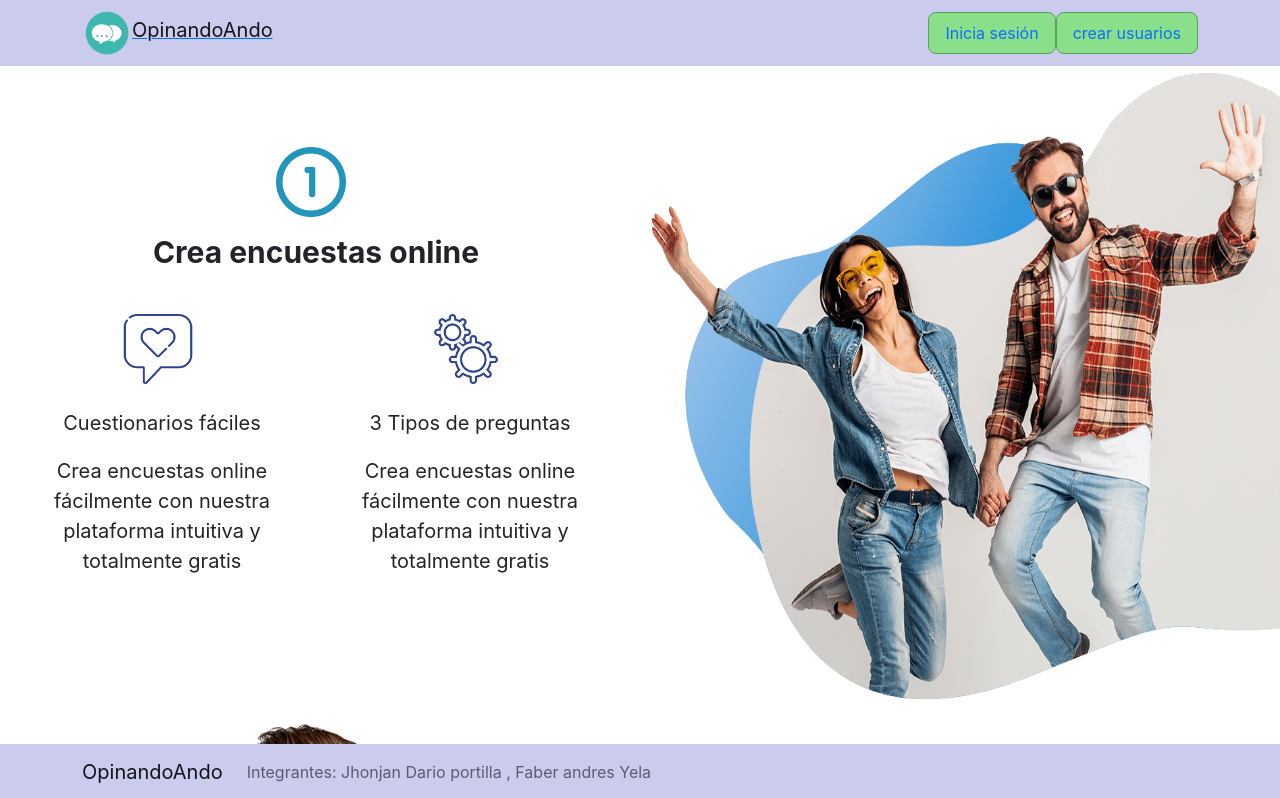
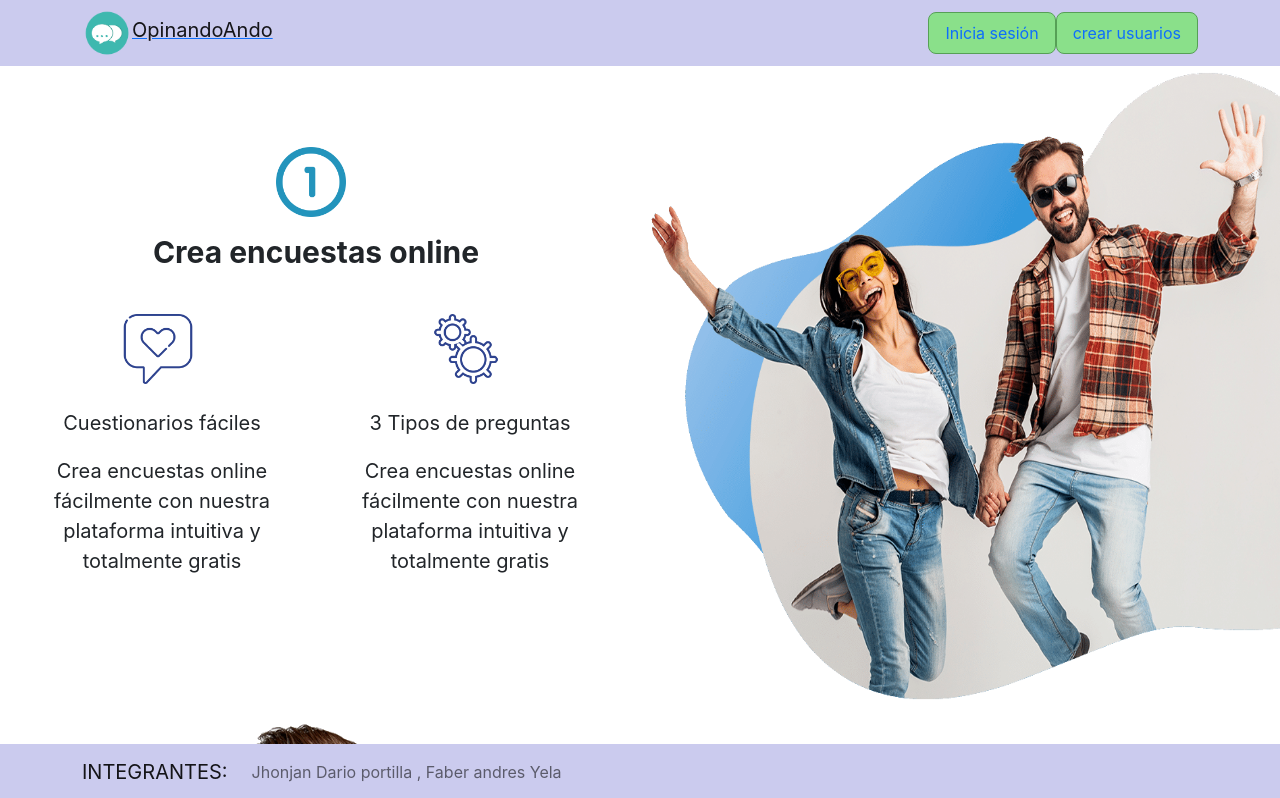
Before and after one commit to Dariiob/frontend1, a React (Create React App) app: page / in a window 1280 px wide. Shown: the top 798 px of the page. Built offline with nearby package versions, Linux system fonts and the light colour scheme; the HTML template or start-up script is replaced by a standard one.

Commit message:
prueba15

```diff
--- a/src/components/footer/Footer.jsx
+++ b/src/components/footer/Footer.jsx
@@ -8,10 +8,10 @@ function Footer() {
       <footer className="footer">
         <Navbar>
           <Container>
-            <Navbar.Brand href="#home">OpinandoAndo</Navbar.Brand>
+            <Navbar.Brand href="#home">INTEGRANTES:</Navbar.Brand>
             <Nav className="me-auto">
               <Nav.Link href="#home">
-                Integrantes: Jhonjan Dario portilla , Faber andres Yela{" "}
+                Jhonjan Dario portilla , Faber andres Yela{" "}
               </Nav.Link>
             </Nav>
           </Container>
```
